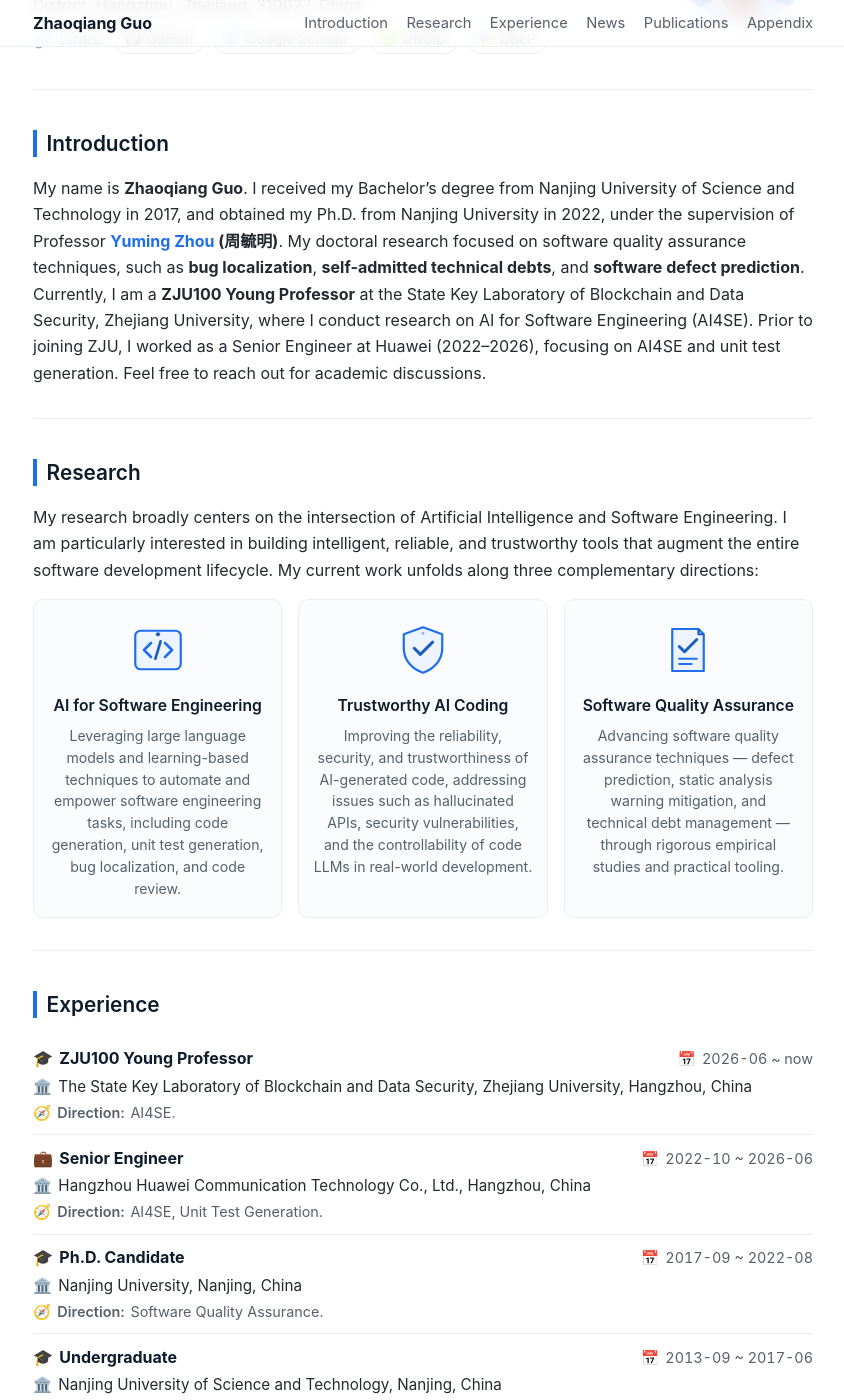
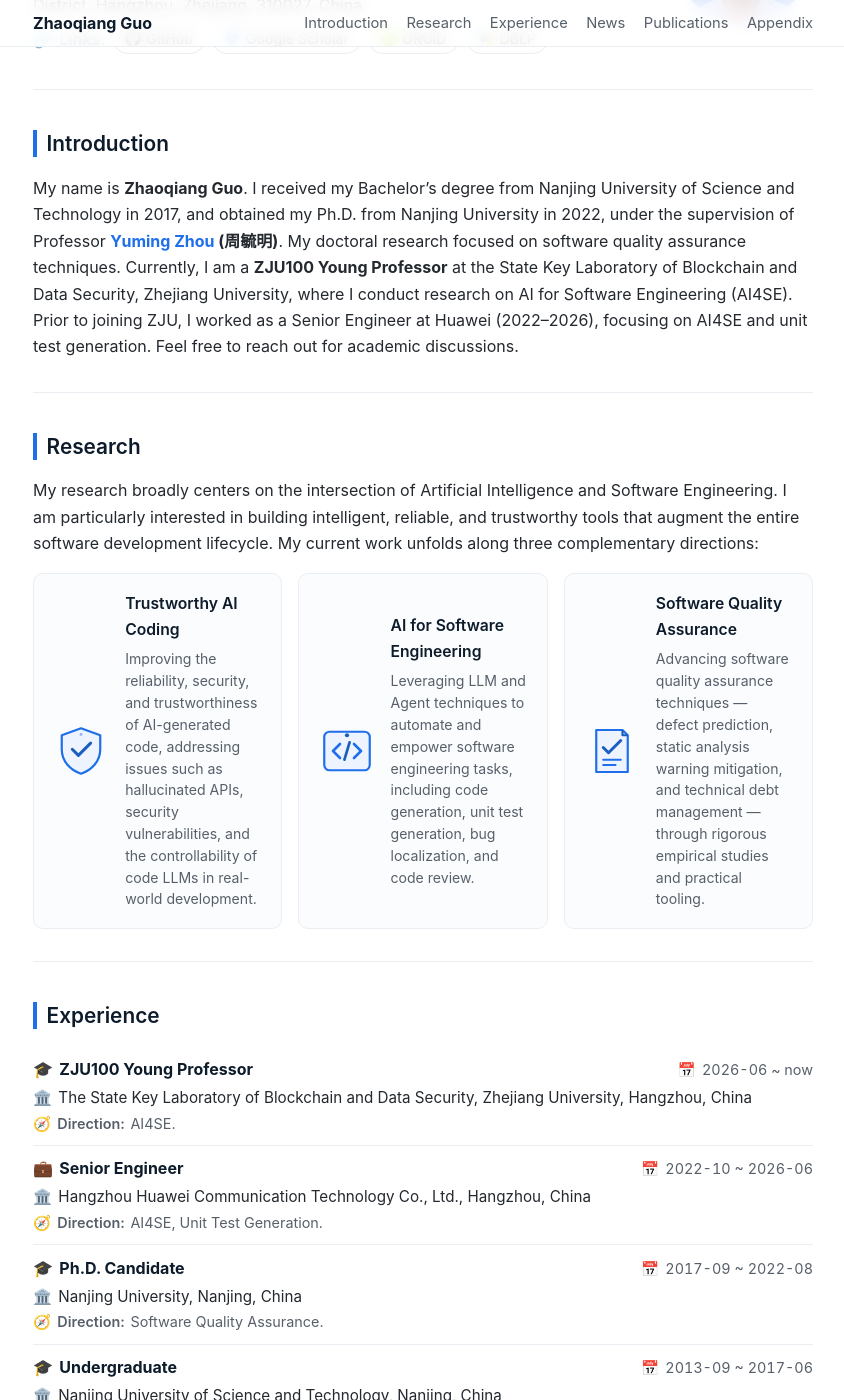
Before and after one commit to Naplues/naplues.github.io, a Jekyll site: the page built from index.html, in a window 1280 px wide and 1400 px high, scrolled down 308 px. Shown: the whole window, without its empty margins (217-1061 px from the left). Built offline with Jekyll 4.4.1, drawn with Linux system fonts in a browser that asks for light colours; a script that is not in the unit is left out.

Commit message:
Display Research cards with horizontal icon-text layout
Co-Authored-By: Claude Fable 5 <noreply@anthropic.com>

```diff
--- a/assets/css/style.css
+++ b/assets/css/style.css
@@ -279,10 +279,11 @@ ul li ul li::before {
 }
 .research-card {
   display: flex;
-  flex-direction: column;
+  flex-direction: row;
   align-items: center;
-  text-align: center;
-  padding: 1.1rem 0.9rem;
+  text-align: left;
+  gap: 1rem;
+  padding: 1.1rem 1.2rem;
   border: 1px solid var(--border);
   border-radius: 10px;
   background: var(--bg-soft);
@@ -296,16 +297,19 @@ ul li ul li::before {
   display: flex;
   align-items: center;
   justify-content: center;
-  height: 64px;
-  margin-bottom: 0.5rem;
+  flex-shrink: 0;
 }
 .research-img img {
   width: 56px;
   height: 56px;
   object-fit: contain;
 }
+.research-body {
+  flex: 1;
+  min-width: 0;
+}
 .research-card h3 {
-  margin: 0.2rem 0 0.4rem;
+  margin: 0 0 0.35rem;
   font-size: 0.98rem;
 }
 .research-card p {
--- a/index.html
+++ b/index.html
@@ -28,7 +28,7 @@ layout: default
 
 <h2 id="introduction">Introduction</h2>
 
-<p>My name is <strong>Zhaoqiang Guo</strong>. I received my Bachelor’s degree from Nanjing University of Science and Technology in 2017, and obtained my Ph.D. from Nanjing University in 2022, under the supervision of Professor <strong><a href="https://cs.nju.edu.cn/zhouyuming/">Yuming Zhou</a> (周毓明)</strong>. My doctoral research focused on software quality assurance techniques, such as <strong>bug localization</strong>, <strong>self-admitted technical debts</strong>, and <strong>software defect prediction</strong>. Currently, I am a <strong>ZJU100 Young Professor</strong> at the State Key Laboratory of Blockchain and Data Security, Zhejiang University, where I conduct research on AI for Software Engineering (AI4SE). Prior to joining ZJU, I worked as a Senior Engineer at Huawei (2022–2026), focusing on AI4SE and unit test generation. Feel free to reach out for academic discussions.</p>
+<p>My name is <strong>Zhaoqiang Guo</strong>. I received my Bachelor’s degree from Nanjing University of Science and Technology in 2017, and obtained my Ph.D. from Nanjing University in 2022, under the supervision of Professor <strong><a href="https://cs.nju.edu.cn/zhouyuming/">Yuming Zhou</a> (周毓明)</strong>. My doctoral research focused on software quality assurance techniques. Currently, I am a <strong>ZJU100 Young Professor</strong> at the State Key Laboratory of Blockchain and Data Security, Zhejiang University, where I conduct research on AI for Software Engineering (AI4SE). Prior to joining ZJU, I worked as a Senior Engineer at Huawei (2022–2026), focusing on AI4SE and unit test generation. Feel free to reach out for academic discussions.</p>
 
 <hr />
 
@@ -38,19 +38,25 @@ layout: default
 
 <div class="research">
   <div class="research-card">
-    <div class="research-img"><img src="assets/img/ai4se.svg" alt="AI for Software Engineering" /></div>
-    <h3>AI for Software Engineering</h3>
-    <p>Leveraging large language models and learning-based techniques to automate and empower software engineering tasks, including code generation, unit test generation, bug localization, and code review.</p>
+    <div class="research-img"><img src="assets/img/trustworthy.svg" alt="Trustworthy AI Coding" /></div>
+    <div class="research-body">
+      <h3>Trustworthy AI Coding</h3>
+      <p>Improving the reliability, security, and trustworthiness of AI-generated code, addressing issues such as hallucinated APIs, security vulnerabilities, and the controllability of code LLMs in real-world development.</p>
+    </div>
   </div>
   <div class="research-card">
-    <div class="research-img"><img src="assets/img/trustworthy.svg" alt="Trustworthy AI Coding" /></div>
-    <h3>Trustworthy AI Coding</h3>
-    <p>Improving the reliability, security, and trustworthiness of AI-generated code, addressing issues such as hallucinated APIs, security vulnerabilities, and the controllability of code LLMs in real-world development.</p>
+    <div class="research-img"><img src="assets/img/ai4se.svg" alt="AI for Software Engineering" /></div>
+    <div class="research-body">
+      <h3>AI for Software Engineering</h3>
+      <p>Leveraging LLM and Agent techniques to automate and empower software engineering tasks, including code generation, unit test generation, bug localization, and code review.</p>
+    </div>
   </div>
   <div class="research-card">
     <div class="research-img"><img src="assets/img/sqa.svg" alt="Software Quality Assurance" /></div>
-    <h3>Software Quality Assurance</h3>
-    <p>Advancing software quality assurance techniques — defect prediction, static analysis warning mitigation, and technical debt management — through rigorous empirical studies and practical tooling.</p>
+    <div class="research-body">
+      <h3>Software Quality Assurance</h3>
+      <p>Advancing software quality assurance techniques — defect prediction, static analysis warning mitigation, and technical debt management — through rigorous empirical studies and practical tooling.</p>
+    </div>
   </div>
 </div>
 
```
